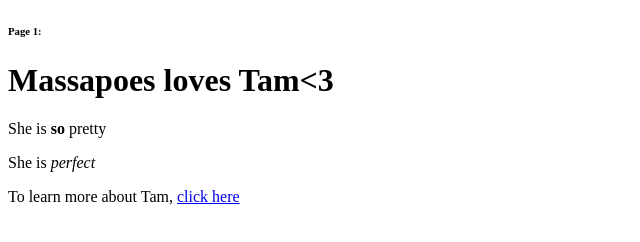
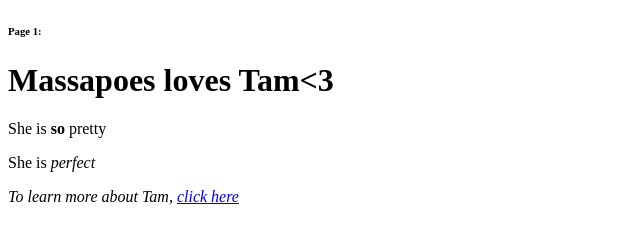
Before and after one commit to ethxndxvid/tam-fanpage, a plain HTML site: page index.html in a window 1280 px wide. Shown: the full height of the page, 0-640 px from the left. Drawn offline with Linux system fonts and the light colour scheme.

Commit message:
Style changes

```diff
--- a/index.html
+++ b/index.html
@@ -15,7 +15,7 @@
 
     <p>She is <em>perfect</em></p>
 
-    <p>To learn more about Tam, <a href="pagetwo.html">click here</a> </p>
+    <p><em>To learn more about Tam, <a href="pagetwo.html">click here</a> </em></p>
 
 </body>
 </html>
```
